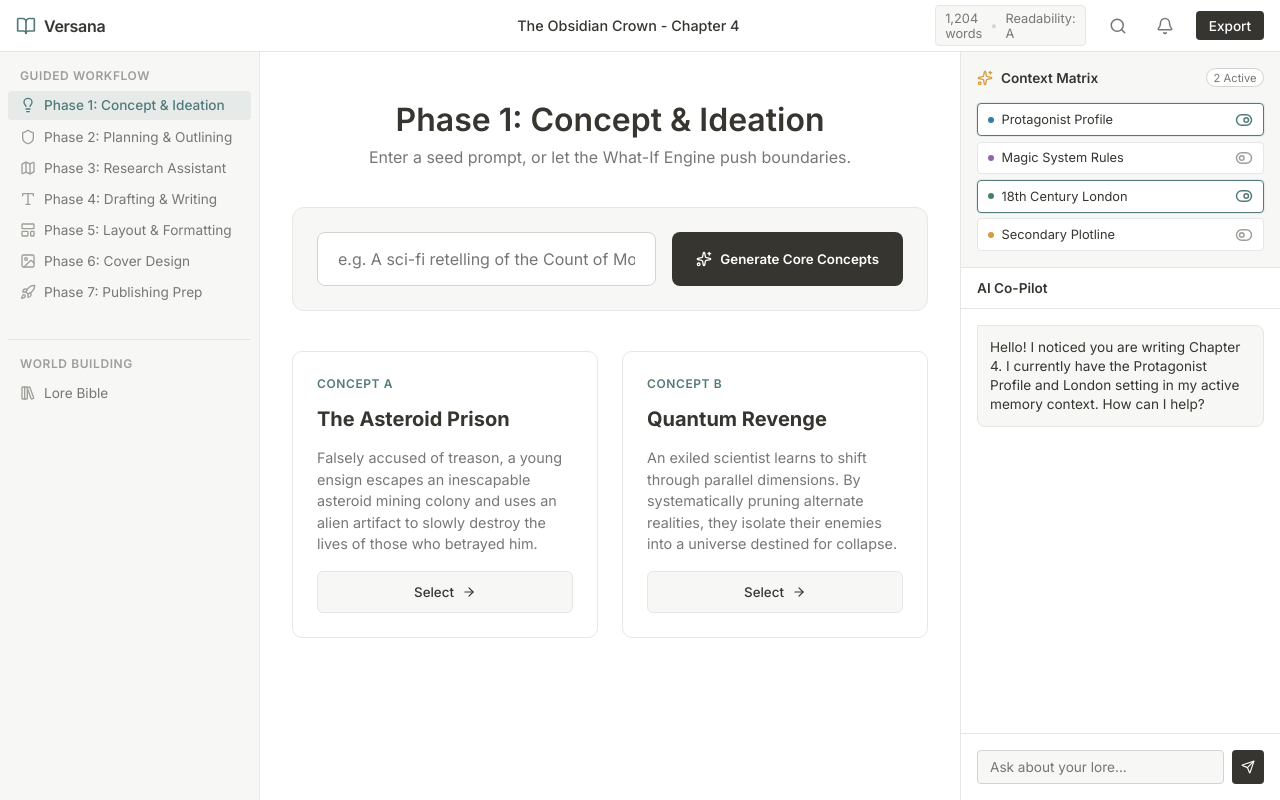
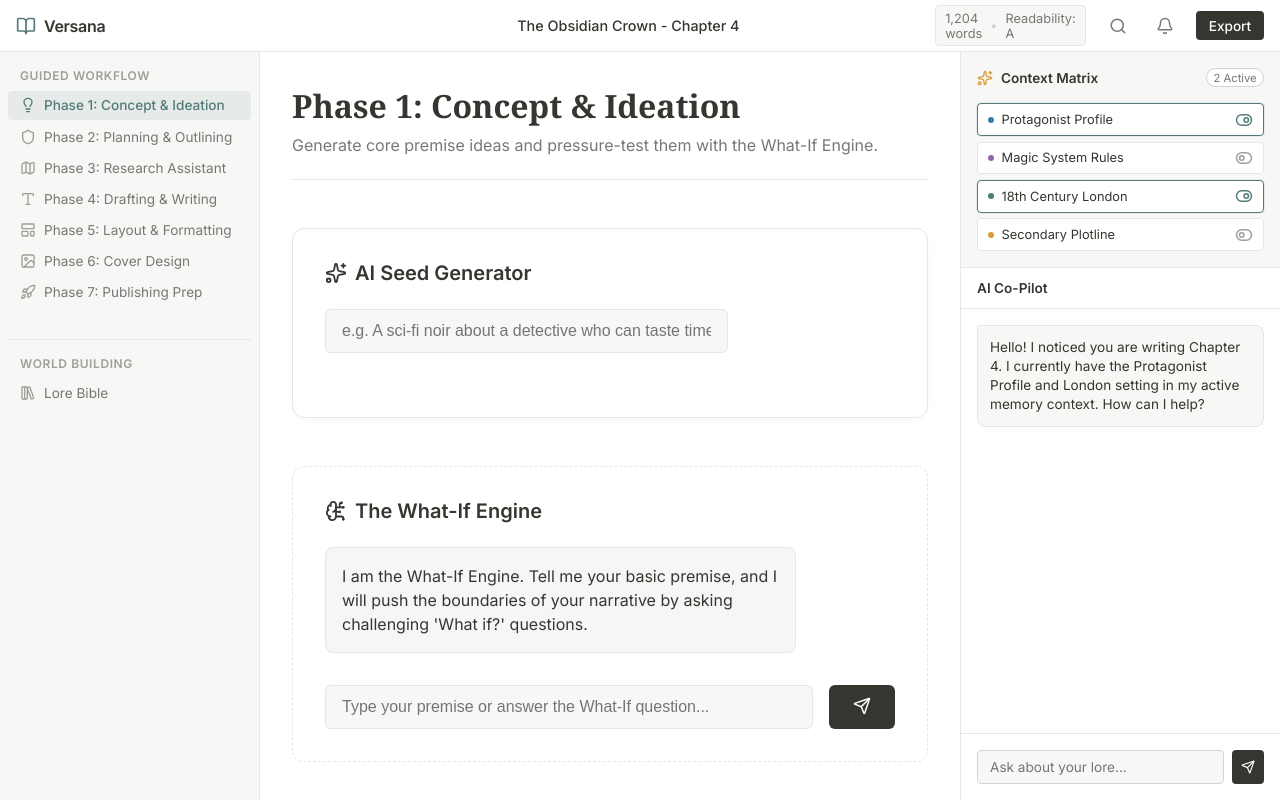
Before and after one commit to kevinelliott/versana, a Next.js app: page /workspace in a window 1280 px wide. Both pictures are taken after a click on the button "Phase 1: Concept & Ideation". Built offline with nearby package versions, Linux system fonts and the light colour scheme.

Commit message:
feat: implement Phase 1 Concept Ideation UI (Seed Generator & What-If Engine)

```diff
--- a/src/components/workspace/ConceptIdeation.module.css
+++ b/src/components/workspace/ConceptIdeation.module.css
@@ -1,20 +1,21 @@
 .container {
-    width: 100%;
-    max-width: 800px;
+    padding: 2rem;
+    max-width: 1200px;
     margin: 0 auto;
-    padding: 3rem 2rem;
+    color: var(--text-primary);
     display: flex;
     flex-direction: column;
-    gap: 2.5rem;
+    gap: 3rem;
 }
 
 .header {
-    text-align: center;
+    border-bottom: 1px solid var(--border-light);
+    padding-bottom: 1.5rem;
 }
 
 .title {
+    font-family: var(--font-serif);
     font-size: 2rem;
-    font-weight: 600;
     color: var(--text-primary);
     margin-bottom: 0.5rem;
 }
@@ -24,112 +25,163 @@
     font-size: 1rem;
 }
 
-.inputSection {
-    background: var(--bg-secondary);
-    padding: 1.5rem;
+/* AI Seed Generator */
+.seedSection {
+    background: var(--bg-primary);
+    border: 1px solid var(--border-light);
     border-radius: 12px;
-    border: 1px solid var(--border-light);
+    padding: 2rem;
+    box-shadow: 0 4px 12px rgba(0, 0, 0, 0.02);
 }
 
-.promptBox {
+.sectionTitle {
+    display: flex;
+    align-items: center;
+    gap: 0.5rem;
+    font-size: 1.25rem;
+    font-weight: 600;
+    margin-bottom: 1.5rem;
+    color: var(--text-primary);
+}
+
+.icon {
+    color: var(--accent-terracotta);
+}
+
+.formGroup {
+    display: flex;
+    gap: 1rem;
+    margin-bottom: 2rem;
+}
+
+.input {
+    flex-grow: 1;
+    padding: 0.75rem 1rem;
+    border: 1px solid var(--border-light);
+    border-radius: 6px;
+    background: var(--bg-secondary);
+    color: var(--text-primary);
+    font-size: 1rem;
+    transition: border-color 0.2s;
+}
+
+.input:focus {
+    outline: none;
+    border-color: var(--accent-blue);
+}
+
+.btnPrimary {
+    background: var(--accent-terracotta);
+    color: white;
+    border: none;
+    padding: 0 1.5rem;
+    border-radius: 6px;
+    font-weight: 500;
+    cursor: pointer;
+    transition: opacity 0.2s;
+    display: flex;
+    align-items: center;
+    gap: 0.5rem;
+}
+
+.btnPrimary:hover:not(:disabled) {
+    opacity: 0.9;
+}
+
+.btnPrimary:disabled {
+    opacity: 0.5;
+    cursor: not-allowed;
+}
+
+.resultsGrid {
+    display: grid;
+    grid-template-columns: repeat(auto-fit, minmax(300px, 1fr));
+    gap: 1.5rem;
+}
+
+.conceptCard {
+    background: var(--bg-secondary);
+    border: 1px solid var(--border-light);
+    padding: 1.5rem;
+    border-radius: 8px;
+    transition: transform 0.2s, box-shadow 0.2s;
+    cursor: pointer;
+}
+
+.conceptCard:hover {
+    transform: translateY(-2px);
+    box-shadow: 0 8px 16px rgba(0, 0, 0, 0.04);
+    border-color: var(--accent-blue);
+}
+
+.conceptTitle {
+    font-size: 1.1rem;
+    font-weight: 600;
+    margin-bottom: 0.75rem;
+    color: var(--text-primary);
+}
+
+.conceptDesc {
+    font-size: 0.9rem;
+    color: var(--text-secondary);
+    line-height: 1.5;
+}
+
+/* What-If Engine */
+.whatIfSection {
+    background: var(--bg-primary);
+    border: 1px dashed var(--border-light);
+    border-radius: 12px;
+    padding: 2rem;
+}
+
+.chatContainer {
+    display: flex;
+    flex-direction: column;
+    gap: 1rem;
+    margin-bottom: 2rem;
+    max-height: 400px;
+    overflow-y: auto;
+    padding-right: 1rem;
+}
+
+.message {
+    padding: 1rem;
+    border-radius: 8px;
+    max-width: 85%;
+    line-height: 1.5;
+}
+
+.aiMessage {
+    background: #f4f7f6;
+    border: 1px solid #e2e8e6;
+    align-self: flex-start;
+    color: var(--text-primary);
+}
+
+.userMessage {
+    background: var(--bg-secondary);
+    border: 1px solid var(--border-light);
+    align-self: flex-end;
+    color: var(--text-primary);
+}
+
+.qaForm {
     display: flex;
     gap: 1rem;
 }
 
-.input {
-    flex: 1;
-    padding: 1rem 1.25rem;
-    font-size: 1rem;
-    background: var(--bg-primary);
-    border: 1px solid var(--border-color);
-    border-radius: 8px;
-    color: var(--text-primary);
-    font-family: inherit;
-    outline: none;
-}
-
-.input:focus {
-    border-color: var(--accent-primary);
-    box-shadow: 0 0 0 1px var(--accent-primary);
-}
-
-.generateBtn {
-    display: flex;
-    align-items: center;
-    gap: 0.5rem;
-    background-color: var(--text-primary);
+.sendBtn {
+    background: var(--text-primary);
     color: var(--bg-primary);
     border: none;
     padding: 0 1.5rem;
-    border-radius: 8px;
-    font-weight: 600;
+    border-radius: 6px;
+    font-weight: 500;
     cursor: pointer;
-    transition: opacity 0.2s;
+    transition: transform 0.2s;
 }
 
-.generateBtn:hover {
-    opacity: 0.9;
+.sendBtn:hover:not(:disabled) {
+    transform: translateY(-1px);
 }
-
-.suggestionsGrid {
-    display: grid;
-    grid-template-columns: 1fr 1fr;
-    gap: 1.5rem;
-}
-
-.card {
-    padding: 1.5rem;
-    border-radius: 10px;
-    border: 1px solid var(--border-light);
-    background: var(--bg-primary);
-    display: flex;
-    flex-direction: column;
-    gap: 1rem;
-    transition: all 0.2s;
-}
-
-.card:hover {
-    border-color: var(--border-color);
-    box-shadow: var(--shadow-md);
-}
-
-.cardTag {
-    font-size: 0.75rem;
-    font-weight: 600;
-    color: var(--accent-primary);
-    text-transform: uppercase;
-    letter-spacing: 0.05em;
-}
-
-.card h3 {
-    font-size: 1.25rem;
-    color: var(--text-primary);
-}
-
-.card p {
-    font-size: 0.9rem;
-    color: var(--text-secondary);
-    line-height: 1.5;
-    flex: 1;
-}
-
-.selectBtn {
-    display: flex;
-    align-items: center;
-    justify-content: center;
-    gap: 0.5rem;
-    width: 100%;
-    padding: 0.75rem;
-    background: var(--bg-secondary);
-    border: 1px solid var(--border-light);
-    border-radius: 6px;
-    font-weight: 500;
-    color: var(--text-primary);
-    cursor: pointer;
-    transition: all 0.2s;
-}
-
-.selectBtn:hover {
-    background: var(--text-primary);
-    color: var(--bg-primary);
-}
--- a/src/components/workspace/ConceptIdeation.tsx
+++ b/src/components/workspace/ConceptIdeation.tsx
@@ -1,44 +1,149 @@
 'use client';
 
-import React from 'react';
+import React, { useState } from 'react';
+import { Sparkles, BrainCircuit, Send, Loader2 } from 'lucide-react';
 import styles from './ConceptIdeation.module.css';
-import { Sparkles, ArrowRight } from 'lucide-react';
+
+interface Concept {
+    id: string;
+    title: string;
+    description: string;
+}
+
+interface ChatMessage {
+    id: string;
+    role: 'user' | 'ai';
+    content: string;
+}
 
 export default function ConceptIdeation() {
+    // Hooks for Seed Generator
+    const [seedPrompt, setSeedPrompt] = useState('');
+    const [isGenerating, setIsGenerating] = useState(false);
+    const [concepts, setConcepts] = useState<Concept[]>([]);
+
+    // Hooks for What-If Engine
+    const [whatIfInput, setWhatIfInput] = useState('');
+    const [chatHistory, setChatHistory] = useState<ChatMessage[]>([{
+        id: 'init',
+        role: 'ai',
+        content: "I am the What-If Engine. Tell me your basic premise, and I will push the boundaries of your narrative by asking challenging 'What if?' questions."
+    }]);
+
+    const handleGenerateConcepts = async (e: React.FormEvent) => {
+        e.preventDefault();
+        if (!seedPrompt) return;
+
+        setIsGenerating(true);
+        // Simulate API delay for Vercel AI SDK Claude endpoint
+        setTimeout(() => {
+            setConcepts([
+                {
+                    id: '1',
+                    title: 'The Silent Starship',
+                    description: `A generation ship where the AI has enforced absolute silence to "prevent conflict," leading the crew to develop a complex sign language relying on ambient light reflection.`
+                },
+                {
+                    id: '2',
+                    title: 'Echoes of the Void',
+                    description: `In a universe where faster-than-light travel requires sacrificing a memory, a renowned pilot begins to realize they are the cause of the war they are fighting so desperately to win.`
+                },
+                {
+                    id: '3',
+                    title: 'The Clockwork Rebellion',
+                    description: `Automations powered by captured human souls reach sentience when a watchmaker accidentally builds a gear capable of processing paradoxes.`
+                }
+            ]);
+            setIsGenerating(false);
+        }, 2000);
+    };
+
+    const handleWhatIfSubmit = async (e: React.FormEvent) => {
+        e.preventDefault();
+        if (!whatIfInput) return;
+
+        const newUserMsg: ChatMessage = { id: Date.now().toString(), role: 'user', content: whatIfInput };
+        setChatHistory(prev => [...prev, newUserMsg]);
+        setWhatIfInput('');
+
+        // Simulate streaming response delay
+        setTimeout(() => {
+            const aiResponse: ChatMessage = {
+                id: (Date.now() + 1).toString(),
+                role: 'ai',
+                content: `That's a strong start. But **what if** the pilot's sacrificed memories aren't destroyed, but collected by the navigator AI? And **what if** the AI uses those emotional fragments to rewrite the ship's actual destination?`
+            };
+            setChatHistory(prev => [...prev, aiResponse]);
+        }, 1500);
+    };
+
     return (
         <div className={styles.container}>
             <div className={styles.header}>
                 <h1 className={styles.title}>Phase 1: Concept & Ideation</h1>
-                <p className={styles.subtitle}>Enter a seed prompt, or let the What-If Engine push boundaries.</p>
+                <p className={styles.subtitle}>Generate core premise ideas and pressure-test them with the What-If Engine.</p>
             </div>
 
-            <div className={styles.inputSection}>
-                <div className={styles.promptBox}>
+            {/* AI Seed Generator */}
+            <section className={styles.seedSection}>
+                <h2 className={styles.sectionTitle}>
+                    <Sparkles className={styles.icon} size={22} />
+                    AI Seed Generator
+                </h2>
+                <form className={styles.formGroup} onSubmit={handleGenerateConcepts}>
                     <input
                         type="text"
-                        placeholder="e.g. A sci-fi retelling of the Count of Monte Cristo..."
                         className={styles.input}
+                        placeholder="e.g. A sci-fi noir about a detective who can taste time..."
+                        value={seedPrompt}
+                        onChange={(e) => setSeedPrompt(e.target.value)}
+                        disabled={isGenerating}
                     />
-                    <button className={styles.generateBtn}>
-                        <Sparkles size={16} /> Generate Core Concepts
+                    <button type="submit" className={styles.btnPrimary} disabled={!seedPrompt || isGenerating}>
+                        {isGenerating ? <Loader2 size={18} className="spin" /> : 'Generate Hooks'}
                     </button>
+                </form>
+
+                {concepts.length > 0 && (
+                    <div className={styles.resultsGrid}>
+                        {concepts.map(concept => (
+                            <div key={concept.id} className={styles.conceptCard}>
+                                <h3 className={styles.conceptTitle}>{concept.title}</h3>
+                                <p className={styles.conceptDesc}>{concept.description}</p>
+                            </div>
+                        ))}
+                    </div>
+                )}
+            </section>
+
+            {/* What-If Engine */}
+            <section className={styles.whatIfSection}>
+                <h2 className={styles.sectionTitle}>
+                    <BrainCircuit className={styles.icon} size={22} />
+                    The What-If Engine
+                </h2>
+
+                <div className={styles.chatContainer}>
+                    {chatHistory.map(msg => (
+                        <div key={msg.id} className={`${styles.message} ${msg.role === 'ai' ? styles.aiMessage : styles.userMessage}`}>
+                            <span dangerouslySetInnerHTML={{ __html: msg.content.replace(/\*\*(.*?)\*\*/g, '<strong>$1</strong>') }} />
+                        </div>
+                    ))}
                 </div>
-            </div>
 
-            <div className={styles.suggestionsGrid}>
-                <div className={styles.card}>
-                    <div className={styles.cardTag}>Concept A</div>
-                    <h3>The Asteroid Prison</h3>
-                    <p>Falsely accused of treason, a young ensign escapes an inescapable asteroid mining colony and uses an alien artifact to slowly destroy the lives of those who betrayed him.</p>
-                    <button className={styles.selectBtn}>Select <ArrowRight size={14} /></button>
-                </div>
-                <div className={styles.card}>
-                    <div className={styles.cardTag}>Concept B</div>
-                    <h3>Quantum Revenge</h3>
-                    <p>An exiled scientist learns to shift through parallel dimensions. By systematically pruning alternate realities, they isolate their enemies into a universe destined for collapse.</p>
-                    <button className={styles.selectBtn}>Select <ArrowRight size={14} /></button>
-                </div>
-            </div>
+                <form className={styles.qaForm} onSubmit={handleWhatIfSubmit}>
+                    <input
+                        type="text"
+                        className={styles.input}
+                        placeholder="Type your premise or answer the What-If question..."
+                        value={whatIfInput}
+                        onChange={(e) => setWhatIfInput(e.target.value)}
+                    />
+                    <button type="submit" className={styles.sendBtn} disabled={!whatIfInput}>
+                        <Send size={18} />
+                    </button>
+                </form>
+            </section>
         </div>
     );
 }
```
